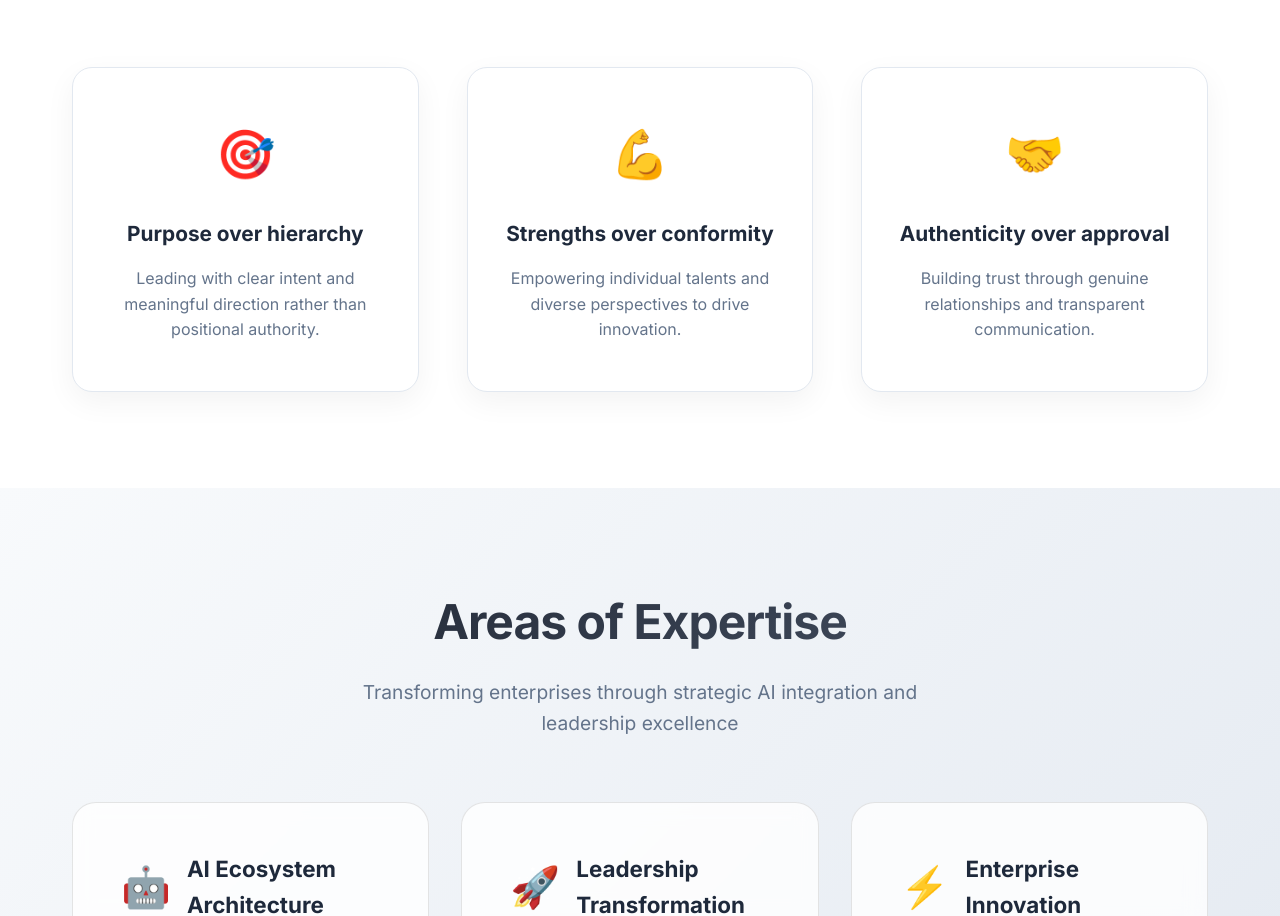
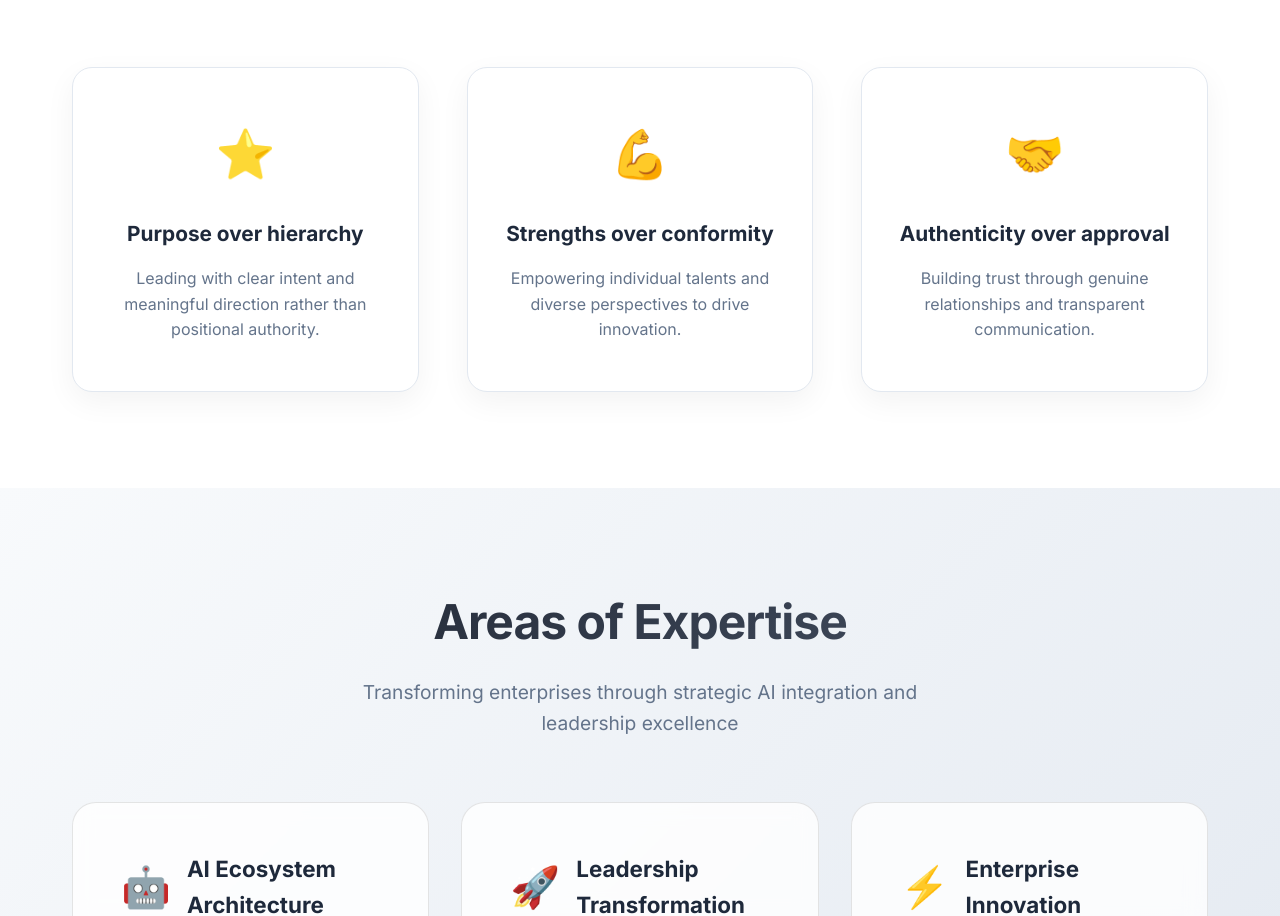
Before and after one commit to anushka278/blog, a React (Create React App) app: page / in a window 1280 px wide. Shown: the part 1049-1965 px from the top of the page. Built offline with nearby package versions, Linux system fonts and the light colour scheme.

Commit message:
change Purpose over hierarchy emoji to yellow star

```diff
--- a/src/pages/Home.js
+++ b/src/pages/Home.js
@@ -88,7 +88,7 @@ const Home = () => {
             </div>
             <div className="philosophy-grid">
               <div className="philosophy-card">
-                <div className="philosophy-icon">🎯</div>
+                <div className="philosophy-icon">⭐</div>
                 <h3>Purpose over hierarchy</h3>
                 <p>Leading with clear intent and meaningful direction rather than positional authority.</p>
               </div>
```
